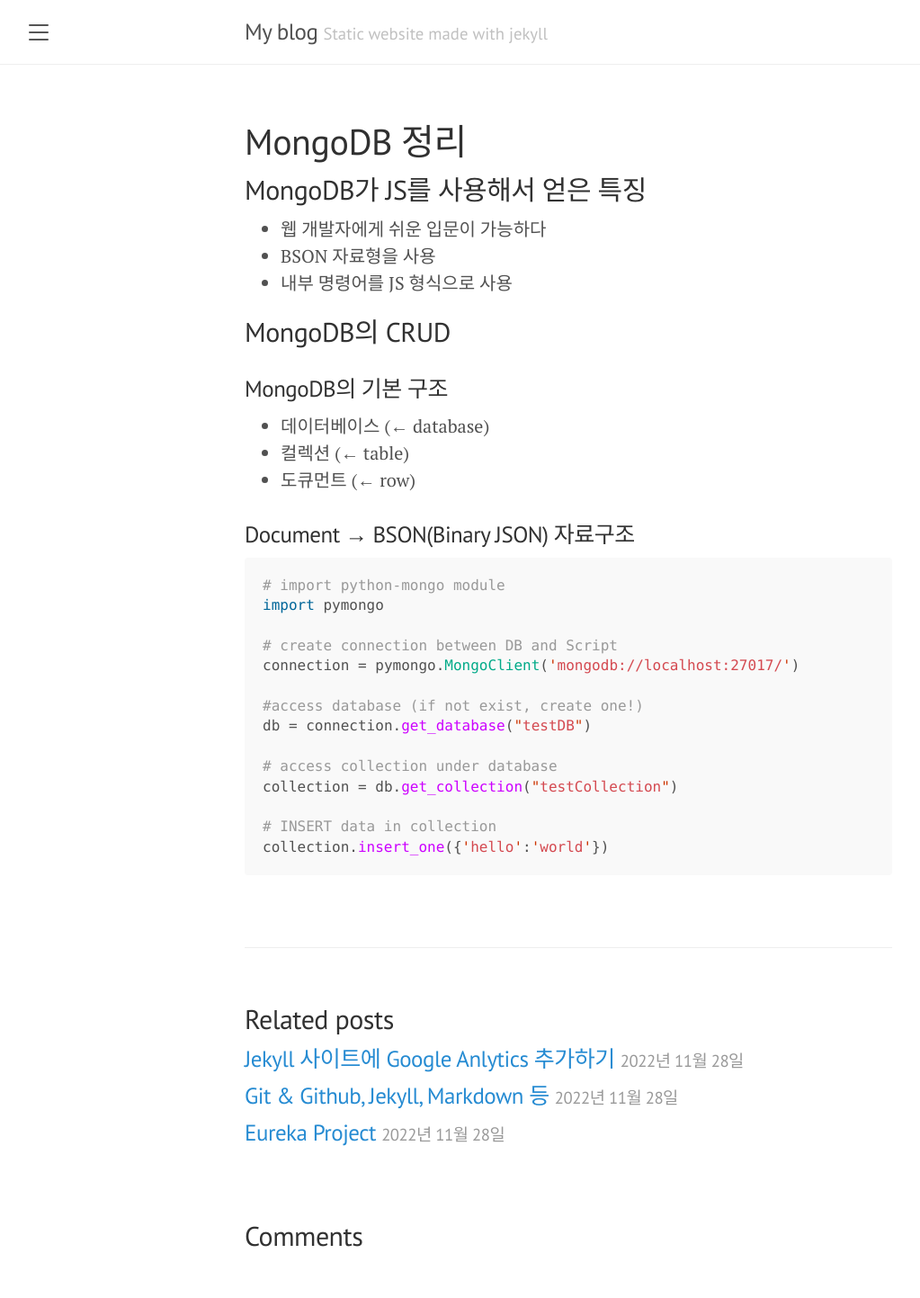
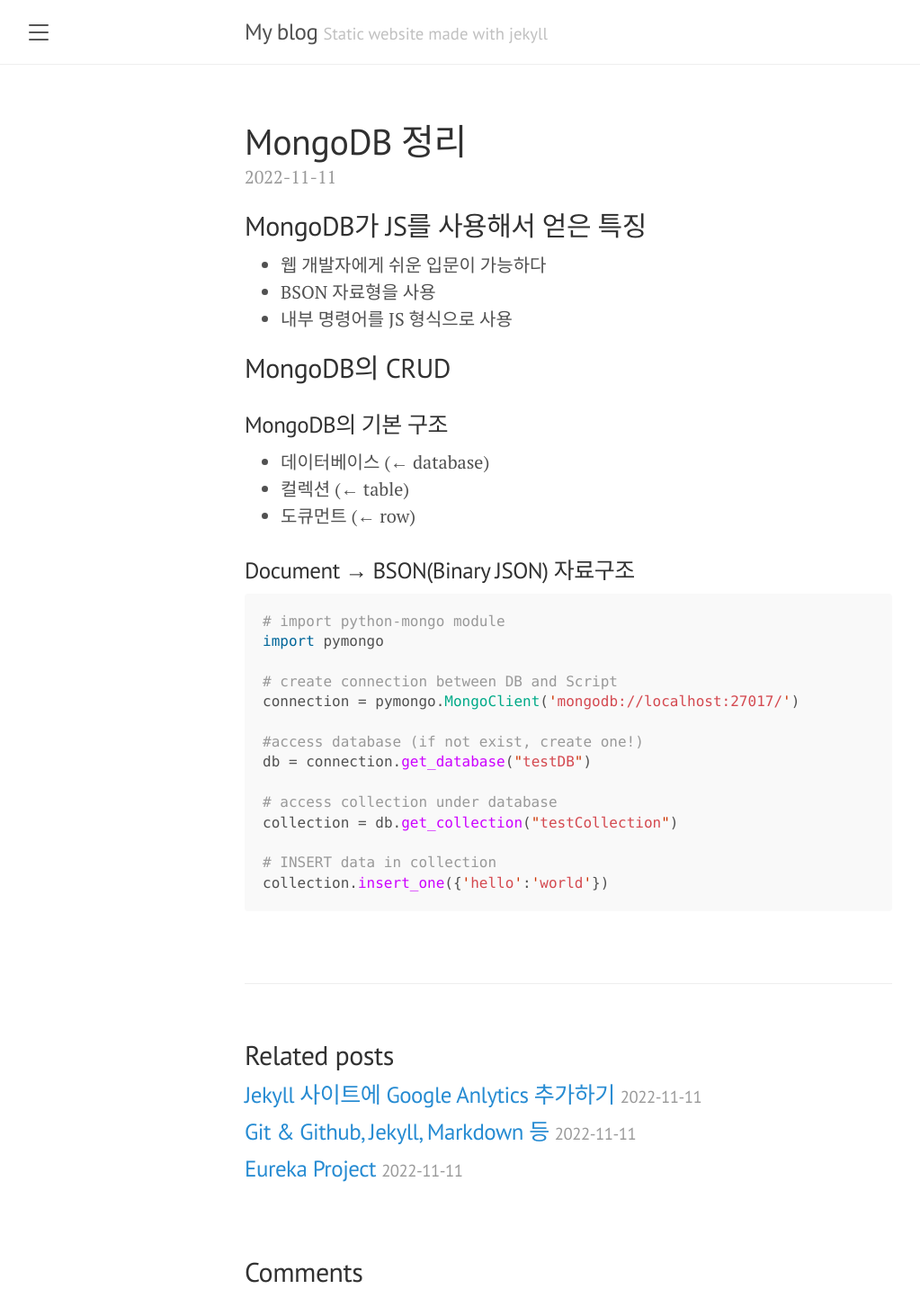
Before and after one commit to 20223073/20223073.github.io, a Jekyll site: the page built from _posts/2022-11-11-MongoDB-정리.md, in a window 1280 px wide. Shown: the whole page at 90% size, without its empty margins (8-1031 px from the left). Built offline with Jekyll 4.4.1, drawn with Linux system fonts in a browser that asks for light colours; comment, search, counter and statistics services are not loaded; before the commit the page ends 1403 px from its top, so only the background shows below that.

Commit message:
update: post.html

```diff
--- a/_layouts/post.html
+++ b/_layouts/post.html
@@ -5,7 +5,7 @@
 
 <div class="post">
   <h1 class="post-title">{{ page.title }}</h1>
-  <span class="post-date">{{ post.date | date: '%Y년 %m월 %d일' }}</span>
+  <span class="post-date">{{ page.date | date: '%Y-%m-%d' }}</span>
   {{ content }}
 </div>
 
@@ -18,7 +18,7 @@
         <h3>
           <a href="{{ site.baseurl }}{{ post.url }}">
             {{ post.title }}
-            <small>{{ post.date | date: '%Y년 %m월 %d일' }}</small>
+            <small>{{ page.date | date: '%Y-%m-%d' }}</small>
           </a>
         </h3>
       </li>
```
